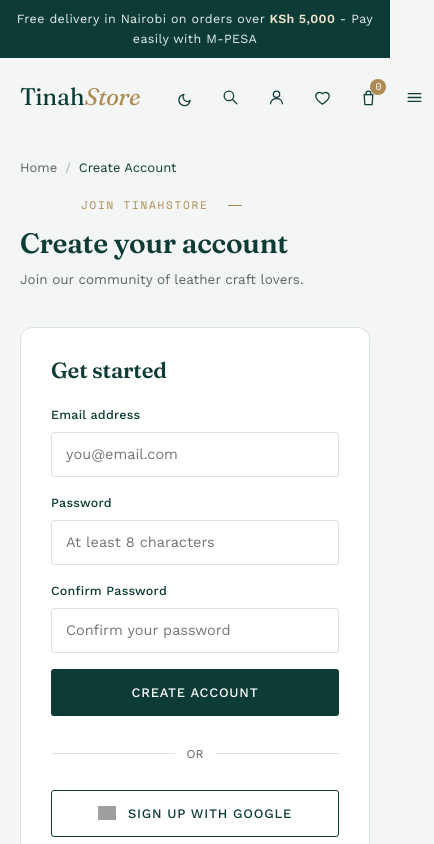
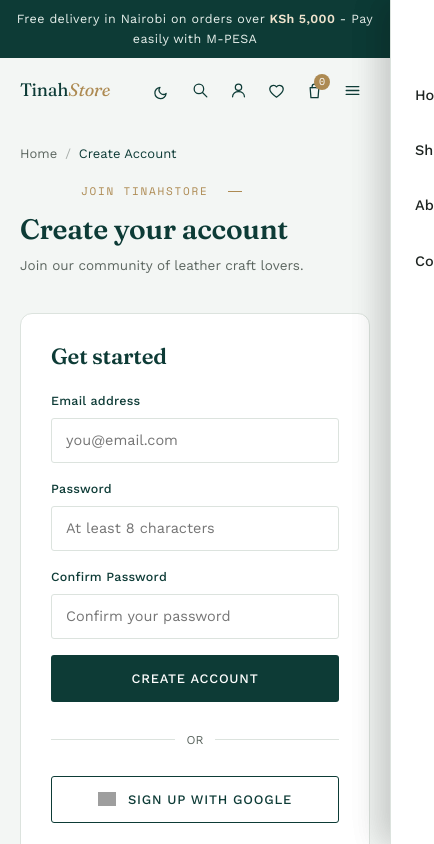
Before and after one commit to Emmanu-hec2a/tinahstore.me, a React (Vite) app in the folder tinahstore/: page /signup in a window 390 px wide. Shown: the top 844 px of the page, 434 px wide, since content can reach past the window. Built offline with nearby package versions, Linux system fonts and the light colour scheme; no server answers; grey boxes are pictures that could not be loaded.

Commit message:
Fix: Responsiveness

```diff
--- a/tinahstore/src/components/layout/Header.jsx
+++ b/tinahstore/src/components/layout/Header.jsx
@@ -51,9 +51,32 @@ export default function Header() {
           </Link>
           <Link to="/wishlist" className="icon-btn" aria-label="Wishlist"><Icon name="heart" />{wishlist.count > 0 && <span className="badge">{wishlist.count}</span>}</Link>
           <Link to="/cart" className="icon-btn" aria-label="Cart"><Icon name="bag" /><span className="badge">{cart.count}</span></Link>
-          <button className="icon-btn nav-toggle" aria-label="Menu" onClick={() => setNavOpen((open) => !open)}><Icon name="menu" /></button>
+          <button
+            className={`icon-btn nav-toggle ${navOpen ? 'active' : ''}`}
+            aria-label="Menu"
+            onClick={() => setNavOpen((open) => !open)}
+            style={{ position: 'relative', zIndex: 110 }}
+          >
+            <Icon name={navOpen ? "x" : "menu"} />
+          </button>
         </div>
       </div>
+
+      {/* Mobile Nav Drawer */}
+      <nav className={`main-nav ${navOpen ? 'open' : ''}`}>
+        <NavLink to="/" onClick={() => setNavOpen(false)}>Home</NavLink>
+        <NavLink to="/shop" onClick={() => setNavOpen(false)}>Shop</NavLink>
+        <a href="/#about" onClick={() => setNavOpen(false)}>About</a>
+        <a href="/#contact" onClick={() => setNavOpen(false)}>Contact</a>
+      </nav>
+
+      {/* Mobile Nav Overlay */}
+      {navOpen && (
+        <div
+          className="fixed inset-0 bg-black/40 backdrop-blur-sm z-[90] md:hidden"
+          onClick={() => setNavOpen(false)}
+        ></div>
+      )}
       <div className={`search-bar ${searchOpen ? 'open' : ''}`}>
         <form className="container" onSubmit={submitSearch}>
           <Icon name="search" />
--- a/tinahstore/src/styles/base.css
+++ b/tinahstore/src/styles/base.css
@@ -119,7 +119,7 @@ p{color:var(--ink)}
 .announce-bar{background:var(--teal-ink);color:var(--ink-reverse);text-align:center;font-size:12.5px;letter-spacing:.03em;padding:9px 16px}
 [data-theme='light'] .announce-bar { color: var(--teal-pale); }
 .announce-bar strong{color:var(--brass-light)}
-.site-header{background:var(--porcelain);position:sticky;top:0;z-index:50;transition:box-shadow .2s ease,background .2s ease}
+.site-header{background:var(--porcelain);position:sticky;top:0;z-index:900;transition:box-shadow .2s ease,background .2s ease}
 .site-header.scrolled{background:var(--header-bg);backdrop-filter: blur(8px);box-shadow:0 1px 0 var(--hairline)}
 .nav-row{display:flex;align-items:center;justify-content:space-between;height:78px;gap:24px}
 .logo{font-family:var(--font-display);font-size:24px;color:var(--teal-ink);letter-spacing:-.01em}
@@ -149,10 +149,41 @@ p{color:var(--ink)}
 .search-bar input::placeholder{color:var(--muted);font-style:italic}
 
 @media (max-width:900px){
-  .main-nav{position:absolute;top:78px;left:0;right:0;background:var(--surface);flex-direction:column;align-items:flex-start;
-    padding:18px 20px;gap:18px;border-bottom:1px solid var(--hairline);display:none}
-  .main-nav.open{display:flex}
-  .nav-toggle{display:flex}
+  .nav-row { height: 64px; }
+  .logo { font-size: 20px; }
+  .main-nav{
+    position:fixed; top:0; right:0; bottom:0; width:280px;
+    background:var(--surface); flex-direction:column; align-items:flex-start;
+    padding:80px 24px; gap:24px; border-left:1px solid var(--hairline);
+    box-shadow: -10px 0 30px rgba(0,0,0,0.1);
+    transform: translateX(100%); transition: transform 0.3s ease;
+    display:flex; z-index: 100;
+  }
+  .main-nav.open{ transform: translateX(0); }
+  .nav-toggle{ display:flex; z-index: 110; }
+  .nav-icons a[aria-label="Account"],.nav-icons button[aria-label="Search"]{display:flex}
+
+  .search-bar .container { padding: 12px 20px; gap: 8px; }
+  .search-bar input { font-size: 14px; }
+  .search-bar .btn-sm { padding: 8px 12px; font-size: 11px; }
+
+  /* Grid responsiveness */
+  .product-grid { grid-template-columns: repeat(2, 1fr); gap: 16px; }
+}
+
+@media (max-width:640px) {
+  .nav-icons { gap: 2px; }
+  .icon-btn { width: 36px; height: 36px; }
+  .logo { font-size: 18px; }
+  .product-grid { grid-template-columns: 1fr; }
+
+  .cart-row { grid-template-columns: 80px 1fr; gap: 12px; }
+  .cart-row .thumb-box { width: 80px; height: 80px; }
+  .cart-row h3 { font-size: 14px; }
+
+  .account-history-grid { grid-template-columns: 1fr; }
+  .pd-layout { gap: 24px; }
+  .pd-info h1 { font-size: 28px; }
 }
 
 /* ---------- breadcrumb ---------- */
```
Also changed, not shown: 1 other file (tests, documents, lock files or other folders).
